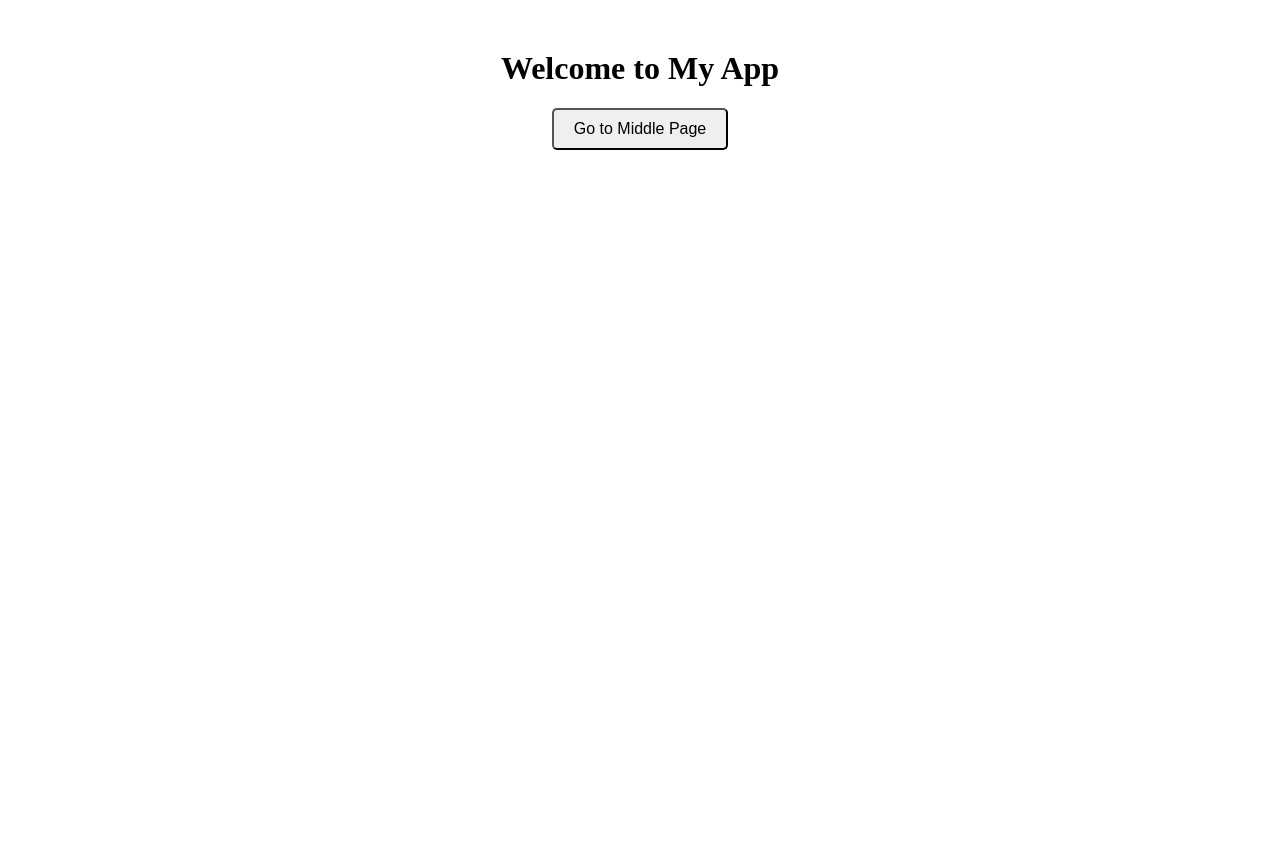
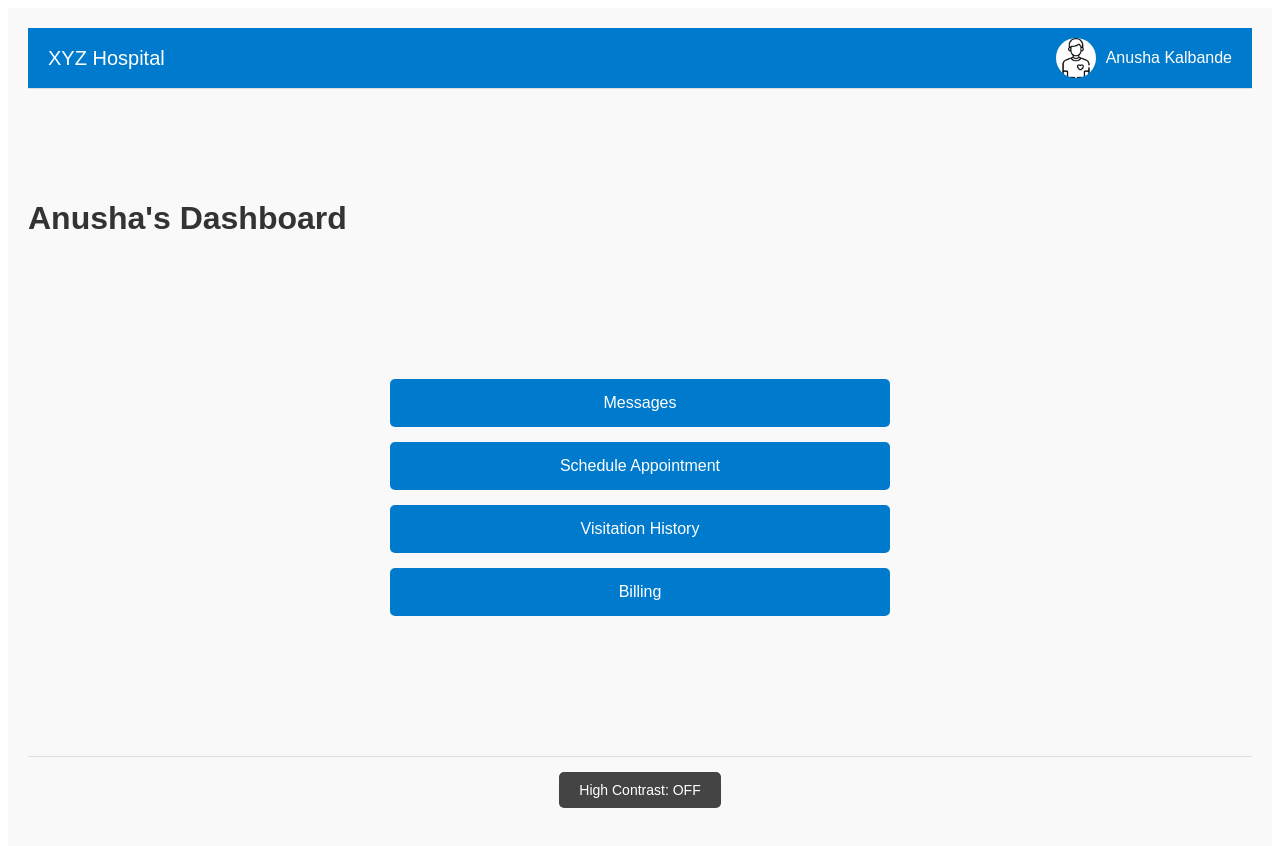
Before and after one commit to anushakal/MedQ, a React (Create React App) app in the folder medq/: page / in a window 1280 px wide. Shown: the top 846 px of the page. Before the commit the page ends 800 px from the top, so only its background shows below. Built offline with nearby package versions, Linux system fonts and the light colour scheme; no server answers.

Commit message:
HomePage addition

```diff
--- /dev/null
+++ b/medq/src/HomePage.css
@@ -0,0 +1,152 @@
+/* General Styling for Homepage*/
+.homepage-dashboard {
+  font-family: Arial, sans-serif; /*Font for the web page*/
+  color: #333;
+  background-color: #f9f9f9;
+  padding: 20px;
+  min-height: 100vh;
+  display: flex; /*Flexbox Layout*/
+  flex-direction: column;
+  justify-content: space-between;
+}
+
+/* Styling for the Dashboard Header */
+.dashboard-header {
+  display: flex;
+  align-items: center;
+  justify-content: space-between;
+  padding: 10px 20px;
+  background-color: #007acc;
+  color: white;
+  border-bottom: 1px solid #ddd;
+}
+/* Title section of the dashboard header */
+.title-section {
+  flex: 3; /* The title section will take 3 parts of available space in responsive design */
+}
+
+/* Hospital title link styling */
+.hospital-title {
+  font-size: 20px;
+  margin: 0;
+  cursor: pointer;
+  color: white;
+  text-decoration: none;
+}
+
+/* Hover and Focus styling for the hospital title */
+.hospital-title:focus,
+.hospital-title:hover {
+  text-decoration: underline;
+}
+
+/* Patient Profile Section */
+.patient-profile {
+  flex: 1;
+  display: flex;
+  align-items: center;
+  justify-content: flex-end;
+}
+
+/*Styling for patient icon*/
+.patient-icon {
+  width: 40px;
+  height: 40px;
+  border-radius: 50%;
+  margin-right: 10px;
+}
+
+/*Styling for patient name*/
+.patient-name {
+  margin: 0;
+  font-size: 16px;
+}
+
+/* Layout for the dashboard buttons */
+.dashboard-buttons {
+  width: 100%;
+  max-width: 500px;
+  margin: 30px auto;
+  display: flex;
+  flex-direction: column;
+  gap: 15px;
+}
+
+/* Styling for individual dashboard buttons */
+.dashboard-button {
+  padding: 15px 20px;
+  font-size: 16px;
+  color: #fff;
+  background-color: #007acc;
+  border: none;
+  border-radius: 5px;
+  cursor: pointer;
+}
+
+/* Hover effect for buttons */
+.dashboard-button:hover {
+  background-color: #005fa3;
+}
+
+/* Footer Styling */
+.dashboard-footer {
+  text-align: center;
+  margin-top: 20px;
+  padding-top: 15px;
+  border-top: 1px solid #ddd;
+  padding-bottom: 20px;
+}
+
+/* Styling for the High Contrast Button */
+.toggle-button {
+  padding: 10px 20px;
+  font-size: 14px;
+  background-color: #444;
+  color: #fff;
+  border: none;
+  border-radius: 5px;
+  cursor: pointer;
+  transition: background-color 0.3s ease;
+}
+
+.toggle-button.on {
+  background-color: #ffdd00;
+  color: #000;
+}
+
+.toggle-button.off {
+  background-color: #444;
+}
+
+.toggle-button:hover {
+  background-color: #222;
+}
+
+/* High Contrast Mode */
+body.high-contrast {
+  background-color: #000;
+  color: #fff;
+}
+
+body.high-contrast .dashboard-button {
+  background-color: #ffdd00;
+  color: #000;
+}
+
+body.high-contrast .toggle-button {
+  background-color: #ffdd00;
+  color: #000;
+}
+
+/* Responsive Design */
+@media (min-width: 768px) {
+  .dashboard-buttons {
+    grid-template-columns: repeat(2, 1fr);
+  }
+}
+
+@media (min-width: 1024px) {
+  .dashboard-buttons {
+    grid-template-columns: repeat(2, 1fr);
+  }
+}
--- a/medq/src/HomePage.js
+++ b/medq/src/HomePage.js
@@ -1,25 +1,125 @@
-import React from "react";
+import React, { useState } from "react";
 import { useNavigate } from "react-router-dom";
+import "./HomePage.css"; // Importing the CSS file for styling
+import patientIcon from "./images/patientIcon.png"; // Importing patient icon image
 
 const HomePage = () => {
-  const navigate = useNavigate();
+  const navigate = useNavigate(); // Hook to navigate to different pages
+  const [isHighContrast, setIsHighContrast] = useState(false); // State to toggle high contrast mode
+
+  // Function to toggle high contrast mode
+  const handleHighContrastToggle = () => {
+    setIsHighContrast(!isHighContrast); // Toggle the state value
+  };
+
+  // Conditionally apply or remove high contrast class to the body
+  if (isHighContrast) {
+    document.body.classList.add("high-contrast");
+  } else {
+    document.body.classList.remove("high-contrast");
+  }
 
   return (
-    <div style={{ textAlign: "center", marginTop: "50px" }}>
-      <h1>Welcome to My App</h1>
-      <button
-        onClick={() => navigate("/middle")}
-        style={{
-          padding: "10px 20px",
-          fontSize: "16px",
-          cursor: "pointer",
-          borderRadius: "5px",
-        }}
-      >
-        Go to Middle Page
-      </button>
+    <div className="homepage-dashboard">
+      {/* Dashboard Header */}
+      <div className="dashboard-header">
+        <div className="title-section">
+          {/* Hospital Title - Link back to Home Page */}
+          <a href="/"
+            className="hospital-title"
+            aria-label="Go to the home page of XYZ Hospital"
+            // ARIA label to describe the action for screen readers
+          >
+            XYZ Hospital
+          </a>
+        </div>
+        <div className="patient-profile">
+          {/* Patient Profile Icon */}
+          <img
+            src={patientIcon}
+            alt="Patient Profile"
+            className="patient-icon"
+            aria-label="Patient profile icon"
+            // ARIA label to describe the profile image for screen readers
+          />
+          {/* Patient Name */}
+          <p className="patient-name" aria-live="polite">
+            Anusha Kalbande
+          </p>
+        </div>
+      </div>
+
+      {/* Main Dashboard Section*/}
+      <h1 id="dashboard-heading" className="sr-only">
+        Anusha's Dashboard
+      </h1>
+
+      {/* Dashboard Buttons - Navigation options */}
+      <div className="dashboard-buttons">
+        {/* Button for Messages, navigates to "middle" page */}
+        <button
+          className="dashboard-button"
+          onClick={() => navigate("/middle")}
+          aria-label="Go to Messages page"
+          // ARIA label to describe the button's action
+        >
+          Messages
+        </button>
+
+        {/* Button for Scheduling Appointment */}
+        <button
+          className="dashboard-button"
+          aria-label="Go to Schedule Appointment page"
+          // ARIA label for appointment scheduling button
+        >
+          Schedule Appointment
+        </button>
+
+        {/* Button for Visitation History */}
+        <button
+          className="dashboard-button"
+          aria-label="Go to Visitation History page"
+          // ARIA label for visitation history button
+        >
+          Visitation History
+        </button>
+
+        {/* Button for Billing */}
+        <button
+          className="dashboard-button"
+          aria-label="Go to Billing page"
+          // ARIA label for billing button
+        >
+          Billing
+        </button>
+      </div>
+
+      {/* Footer Section with High Contrast Toggle Button */}
+      <footer className="dashboard-footer">
+        {/* Toggle Button for High Contrast Mode */}
+        <ToggleButton
+          onClick={handleHighContrastToggle}
+          isToggled={isHighContrast}
+          aria-label="Toggle high contrast mode"
+          // ARIA label for the toggle button to describe its function
+        />
+      </footer>
     </div>
   );
 };
 
+// Toggle Button Component for High Contrast Mode
+const ToggleButton = ({ onClick, isToggled }) => {
+  return (
+    <button
+      onClick={onClick} // Handle button click to toggle the contrast mode
+      className={`toggle-button ${isToggled ? 'on' : 'off'}`}
+      aria-pressed={isToggled} // Indicates the pressed state of the button
+    >
+      {/* Display button text based on the contrast mode state */}
+      {isToggled ? 'High Contrast: ON' : 'High Contrast: OFF'}
+    </button>
+  );
+};
+
 export default HomePage;
```
Also changed, not shown: medq/src/images/patientIcon.png (added).
